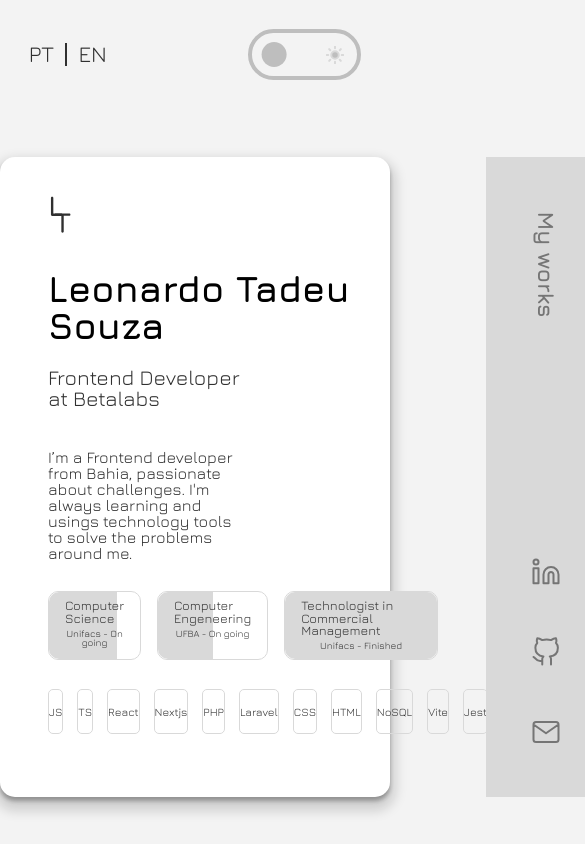
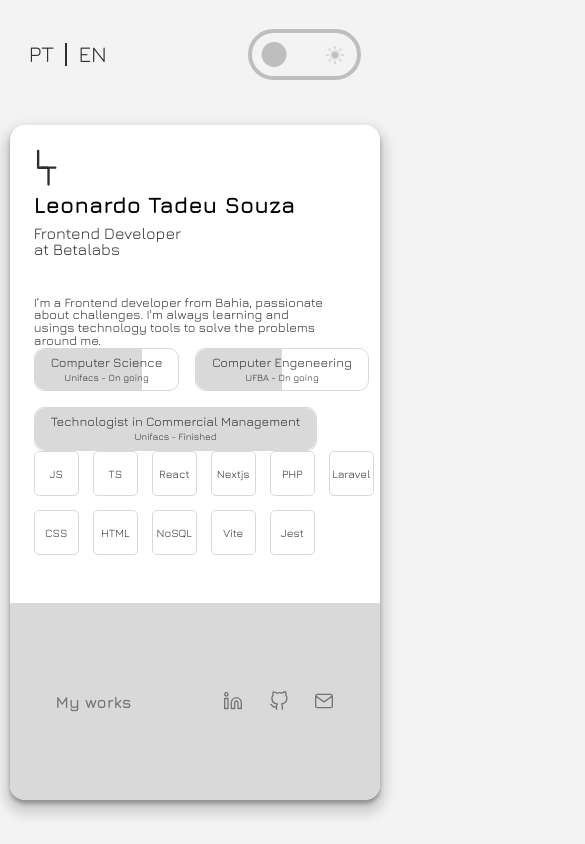
Before and after one commit to leonardotadeufss/leonardotadeufss.github.io, a website built with Vite: page index.html in a window 390 px wide. Shown: the top 844 px of the page, 585 px wide, since content can reach past the window. Built offline with nearby package versions, Linux system fonts and the light colour scheme.

Commit message:
Ajustes iniciais mobile

```diff
--- a/index.html
+++ b/index.html
@@ -2,7 +2,10 @@
 <html lang="PT" data-theme="light" data-language="pt">
 
 <head>
+
 	<meta charset="UTF-8" />
+	<meta name="viewport" content="width=device-width, initial-scale=1.0">
+
 	<link rel="stylesheet" href="style.css">
 	<link rel="preconnect" href="https://fonts.googleapis.com">
 	<link rel="preconnect" href="https://fonts.gstatic.com" crossorigin>
@@ -131,7 +134,7 @@
 					<div id="social">
 						<a href="https://www.linkedin.com/in/leonardotadeusouza" target="_blank">
 
-							<svg width="30" height="30" viewBox="0 0 30 30" fill="none"
+							<svg width="20" height="20" viewBox="0 0 30 30" fill="none"
 								xmlns="http://www.w3.org/2000/svg">
 								<path
 									d="M20 10C21.9891 10 23.8968 10.7902 25.3033 12.1967C26.7098 13.6032 27.5 15.5109 27.5 17.5V26.25H22.5V17.5C22.5 16.837 22.2366 16.2011 21.7678 15.7322C21.2989 15.2634 20.663 15 20 15C19.337 15 18.7011 15.2634 18.2322 15.7322C17.7634 16.2011 17.5 16.837 17.5 17.5V26.25H12.5V17.5C12.5 15.5109 13.2902 13.6032 14.6967 12.1967C16.1032 10.7902 18.0109 10 20 10Z"
@@ -146,7 +149,7 @@
 
 						<a href="https://github.com/leonardotadeufss">
 
-							<svg width="30" height="30" viewBox="0 0 30 30" fill="none"
+							<svg width="20" height="20" viewBox="0 0 30 30" fill="none"
 								xmlns="http://www.w3.org/2000/svg">
 								<path
 									d="M11.25 23.75C5 25.625 5 20.625 2.5 20M20 27.5V22.6625C20.0469 22.0665 19.9664 21.4673 19.7638 20.9048C19.5612 20.3423 19.2412 19.8293 18.825 19.4C22.75 18.9625 26.875 17.475 26.875 10.65C26.8747 8.90483 26.2034 7.22654 25 5.96254C25.5698 4.43568 25.5295 2.74798 24.8875 1.25004C24.8875 1.25004 23.4125 0.812544 20 3.10004C17.135 2.32357 14.115 2.32357 11.25 3.10004C7.8375 0.812544 6.3625 1.25004 6.3625 1.25004C5.72047 2.74798 5.68018 4.43568 6.25 5.96254C5.03766 7.23592 4.36565 8.92937 4.375 10.6875C4.375 17.4625 8.5 18.95 12.425 19.4375C12.0137 19.8625 11.6966 20.3693 11.4941 20.9249C11.2917 21.4806 11.2085 22.0726 11.25 22.6625V27.5"
@@ -154,7 +157,7 @@
 							</svg>
 						</a>
 						<a href="mailto:leonardotadeusg@gmail.com">
-							<svg width="30" height="30" viewBox="0 0 30 30" fill="none"
+							<svg width="20" height="20" viewBox="0 0 30 30" fill="none"
 								xmlns="http://www.w3.org/2000/svg">
 								<path
 									d="M27.5 7.5C27.5 6.125 26.375 5 25 5H5C3.625 5 2.5 6.125 2.5 7.5M27.5 7.5V22.5C27.5 23.875 26.375 25 25 25H5C3.625 25 2.5 23.875 2.5 22.5V7.5M27.5 7.5L15 16.25L2.5 7.5"
@@ -176,7 +179,7 @@
 						<div id="social">
 							<a href="https://www.linkedin.com/in/leonardotadeusouza" target="_blank">
 
-								<svg width="30" height="30" viewBox="0 0 30 30" fill="none"
+								<svg width="20" height="20" viewBox="0 0 30 30" fill="none"
 									xmlns="http://www.w3.org/2000/svg">
 									<path
 										d="M20 10C21.9891 10 23.8968 10.7902 25.3033 12.1967C26.7098 13.6032 27.5 15.5109 27.5 17.5V26.25H22.5V17.5C22.5 16.837 22.2366 16.2011 21.7678 15.7322C21.2989 15.2634 20.663 15 20 15C19.337 15 18.7011 15.2634 18.2322 15.7322C17.7634 16.2011 17.5 16.837 17.5 17.5V26.25H12.5V17.5C12.5 15.5109 13.2902 13.6032 14.6967 12.1967C16.1032 10.7902 18.0109 10 20 10Z"
@@ -193,7 +196,7 @@
 
 							<a href="https://github.com/leonardotadeufss">
 
-								<svg width="30" height="30" viewBox="0 0 30 30" fill="none"
+								<svg width="20" height="20" viewBox="0 0 30 30" fill="none"
 									xmlns="http://www.w3.org/2000/svg">
 									<path
 										d="M11.25 23.75C5 25.625 5 20.625 2.5 20M20 27.5V22.6625C20.0469 22.0665 19.9664 21.4673 19.7638 20.9048C19.5612 20.3423 19.2412 19.8293 18.825 19.4C22.75 18.9625 26.875 17.475 26.875 10.65C26.8747 8.90483 26.2034 7.22654 25 5.96254C25.5698 4.43568 25.5295 2.74798 24.8875 1.25004C24.8875 1.25004 23.4125 0.812544 20 3.10004C17.135 2.32357 14.115 2.32357 11.25 3.10004C7.8375 0.812544 6.3625 1.25004 6.3625 1.25004C5.72047 2.74798 5.68018 4.43568 6.25 5.96254C5.03766 7.23592 4.36565 8.92937 4.375 10.6875C4.375 17.4625 8.5 18.95 12.425 19.4375C12.0137 19.8625 11.6966 20.3693 11.4941 20.9249C11.2917 21.4806 11.2085 22.0726 11.25 22.6625V27.5"
@@ -202,7 +205,7 @@
 								</svg>
 							</a>
 							<a href="mailto:leonardotadeusg@gmail.com">
-								<svg width="30" height="30" viewBox="0 0 30 30" fill="none"
+								<svg width="20" height="20" viewBox="0 0 30 30" fill="none"
 									xmlns="http://www.w3.org/2000/svg">
 									<path
 										d="M27.5 7.5C27.5 6.125 26.375 5 25 5H5C3.625 5 2.5 6.125 2.5 7.5M27.5 7.5V22.5C27.5 23.875 26.375 25 25 25H5C3.625 25 2.5 23.875 2.5 22.5V7.5M27.5 7.5L15 16.25L2.5 7.5"
--- a/style.css
+++ b/style.css
@@ -499,3 +499,66 @@ header {
 .pt {
   display: var(--display-pt);
 }
+
+@media (max-width: 575px) {
+
+  #card {
+    width: 95%;
+    max-height: unset;
+    height: 80vh;
+    margin-top: 1rem;
+  }
+
+  #card-container {
+    flex-direction: column;
+  }
+
+  #social,
+  #works {
+    flex-direction: row;
+  }
+
+  #social {
+    padding-bottom: 0;
+  }
+
+  #works {
+    width: 100%;
+    border-top-right-radius: 0;
+    border-bottom-left-radius: 15px;
+    border-bottom-right-radius: 15px;
+    justify-content: space-around;
+    align-items: center;
+  }
+
+  #works p {
+    transform: none;
+    white-space: initial;
+    padding-left: 0;
+    font-size: 1rem;
+  }
+
+  #card-body #name {
+    font-size: 1.4rem;
+  }
+
+  #card-body #job {
+    font-size: 1rem;
+    margin-top: .5rem;
+  }
+
+  #card-body #description {
+    max-width: 80%;
+    font-size: .8rem;
+  }
+
+  #card-content {
+    padding: 1rem 1.5rem;
+  }
+
+  #techs,
+  #courses {
+    flex-wrap: wrap;
+  }
+
+}
```
